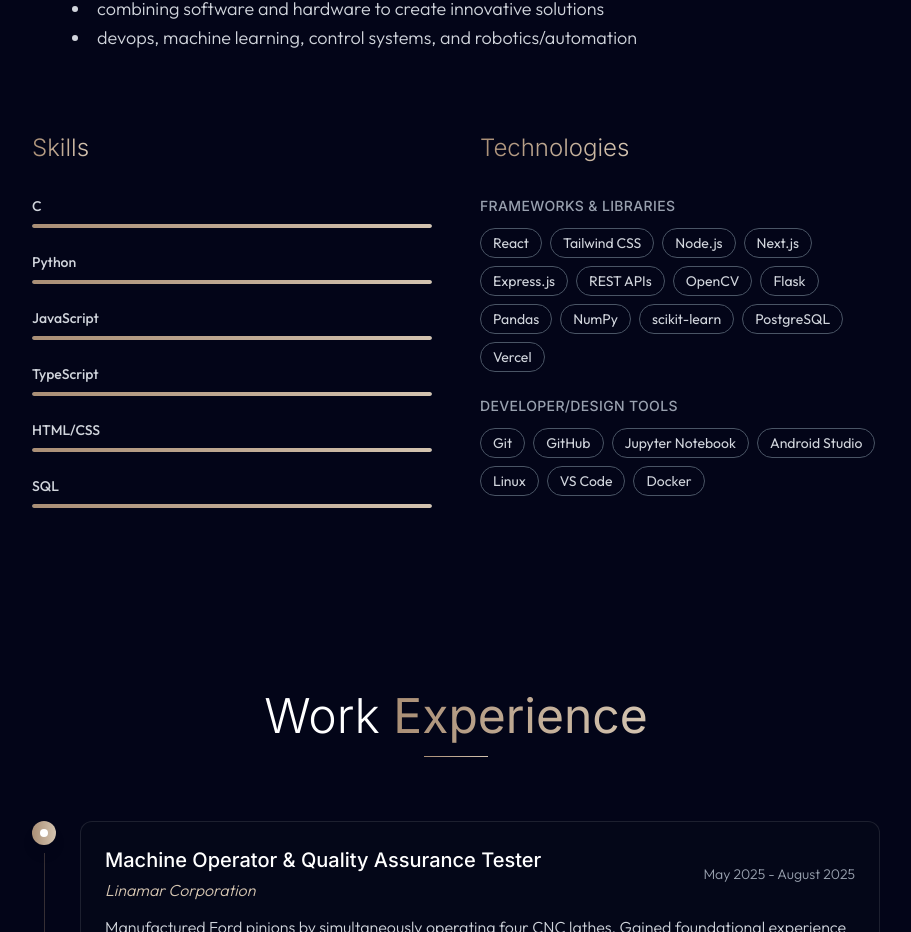
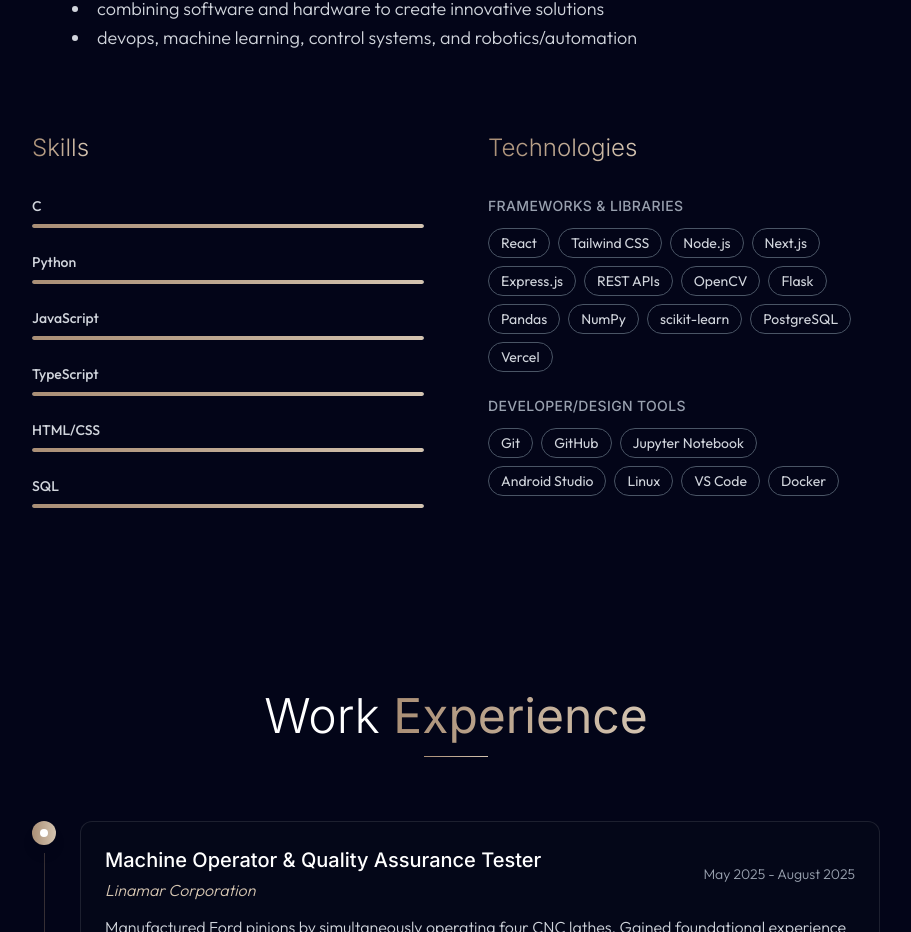
Before and after one commit to louisnguyenn/Louis-Personal-Portfolio, a React (Vite) app: page / in a window 1280 px wide. Shown: the part 1497-2429 px from the top of the page, without its empty margins (184-1095 px from the left). Built offline with nearby package versions, Linux system fonts and the light colour scheme.

Commit message:
increase gap

```diff
--- a/src/components/sections/About.jsx
+++ b/src/components/sections/About.jsx
@@ -261,7 +261,7 @@ export const About = () => {
           </div>
         </ScrollReveal>
 
-        <div className="grid md:grid-cols-2 gap-12">
+        <div className="grid md:grid-cols-2 gap-16">
           <ScrollReveal
             direction="right"
             delay={0.3}
```
